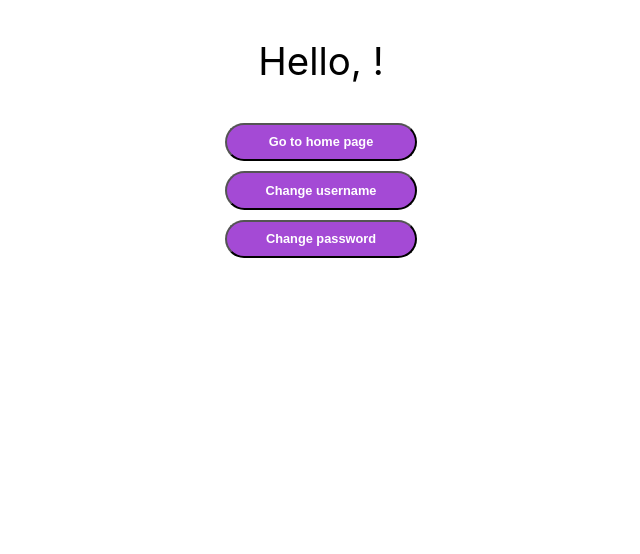
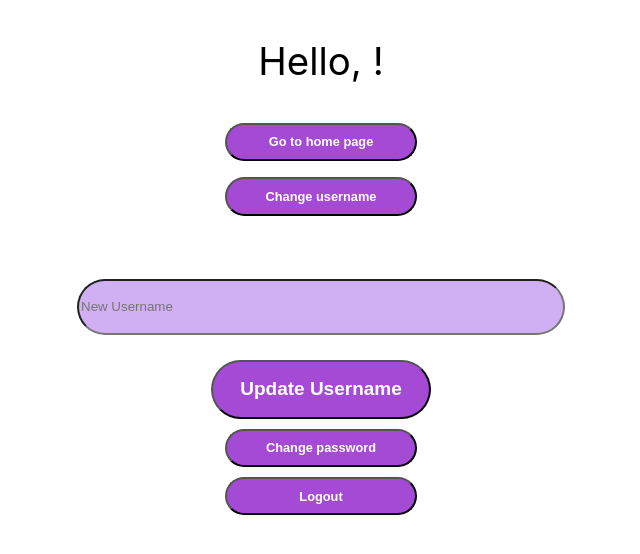
Before and after one commit to nikolasjaricfer/magna-creare, a React (Create React App) app in the folder frontend/: page /profile in a window 1280 px wide. Both pictures are taken after a click on the button "Change username". Shown: the top 554 px of the page, without its empty margins (319-959 px from the left). Built offline with nearby package versions, Linux system fonts and the light colour scheme.

Commit message:
Added password change frontend

```diff
--- a/frontend/src/App.js
+++ b/frontend/src/App.js
@@ -12,6 +12,7 @@ const App = () => {
         <AuthProvider>
             <Router>
                 <Routes>
+                    <Route path="/" element={<Login/>} />
                     <Route path="/login" element={<Login />} />
                     <Route path="/register" element={<Register />} />
                     <Route path="/quiz" element={<QuizList />} />
--- a/frontend/src/components/Profile/Profile.js
+++ b/frontend/src/components/Profile/Profile.js
@@ -1,12 +1,62 @@
-import React, { useContext } from 'react';
+import React, { useState, useContext } from 'react';
 import { AuthContext } from '../../context/AuthContext';
-import { Navigate, useNavigate } from 'react-router-dom';
-import './profileStyles.css'
+import { useNavigate, Navigate } from 'react-router-dom';
+import api from '../../services/api';
+import './profileStyles.css';
 
 const Profile = () => {
+    const navigate = useNavigate();
+    const { isAuthenticated, logout } = useContext(AuthContext);
 
-    const navigate = useNavigate();
+    const [showUsernameForm, setShowUsernameForm] = useState(false);
+    const [showPasswordForm, setShowPasswordForm] = useState(false);
+    const [newUsername, setNewUsername] = useState('');
+    const [newPassword, setNewPassword] = useState('');
+    const [currentPassword, setCurrentPassword] = useState('');
+    const [feedback, setFeedback] = useState('');
 
+    const handleUsernameChange = async (e) => {
+        e.preventDefault();
+        try {
+            const token = localStorage.getItem('token');
+            await api.put(
+                '/api/users/change-username/',
+                { username: newUsername },
+                {
+                    headers: {
+                        'Authorization': `Bearer ${token}`,
+                    },
+                }
+            );
+            localStorage.setItem('username', newUsername); // Azuriraj trenutno ime u localStorageu
+            setFeedback('Username successfully updated.');
+            setShowUsernameForm(false); // Makni nakon submitanja
+        } catch (error) {
+            setFeedback('Failed to update username.');
+        }
+    };
+
+    const handlePasswordChange = async (e) => {
+        e.preventDefault();
+        try {
+            const token = localStorage.getItem('token');
+            await api.post(
+                '/accountManager/changePassword/',
+                {
+                    old_password: currentPassword,
+                    new_password: newPassword }, // Proverite naziv polja
+                {
+                    headers: {
+                        'Authorization': `Bearer ${token}`,
+                    },
+                }
+            );
+            setFeedback('Password successfully updated.');
+            setShowPasswordForm(false); // Sakrij formu nakon ažuriranja
+        } catch (error) {
+            setFeedback('Failed to update password.');
+        }
+    };
 
     return (
         <div>
@@ -17,8 +67,63 @@ const Profile = () => {
             </div>
 
             <button className='goToHomePage'id='changeButton' onClick={()=>navigate('/Quiz')}> Go to home page</button>
-            <button id='changeButton'> Change username </button>
-            <button id='changeButton'> Change password </button>
+
+            <p>{feedback}</p>
+
+            <button
+                id='changeButton'
+                onClick={() => {
+                    setShowUsernameForm(!showUsernameForm);
+                    setShowPasswordForm(false); // Close password form if open
+                }}>
+                Change username
+            </button>
+
+            {showUsernameForm && (
+                <form onSubmit={handleUsernameChange} className='changeForm'>
+                    <input
+                        type="text"
+                        value={newUsername}
+                        onChange={(e) => setNewUsername(e.target.value)}
+                        placeholder="New Username"
+                        required
+                    />
+                    <button type="submit">Update Username</button>
+                </form>
+            )}
+
+            <button
+                id='changeButton'
+                onClick={() => {
+                    setShowPasswordForm(!showPasswordForm);
+                    setShowUsernameForm(false); // Close username form if open
+                }}>
+                Change password
+            </button>
+
+            {showPasswordForm && (
+                <form onSubmit={handlePasswordChange} className='changeForm'>
+                <input
+                    type="password"
+                    value={currentPassword}
+                    onChange={(e) => setCurrentPassword(e.target.value)}
+                    placeholder="Current Password"
+                    required
+                />
+                <input
+                    type="password"
+                    value={newPassword}
+                    onChange={(e) => setNewPassword(e.target.value)}
+                    placeholder="New Password"
+                    required
+                />
+                <button type="submit">Update Password</button>
+            </form>
+            )}
+
+            <button className='logoutButton' id='changeButton' onClick={logout} >
+                Logout
+            </button>
         </div>
     );
 };
--- a/frontend/src/components/Quiz/QuizList.js
+++ b/frontend/src/components/Quiz/QuizList.js
@@ -25,7 +25,7 @@ const QuizList = () => {
             </button>
 
             {/* Logout button */}
-            <button id='logoutButton'onClick={logout} >
+            <button id='logoutButton' onClick={logout} >
                 Logout
             </button>
     </div>
```
